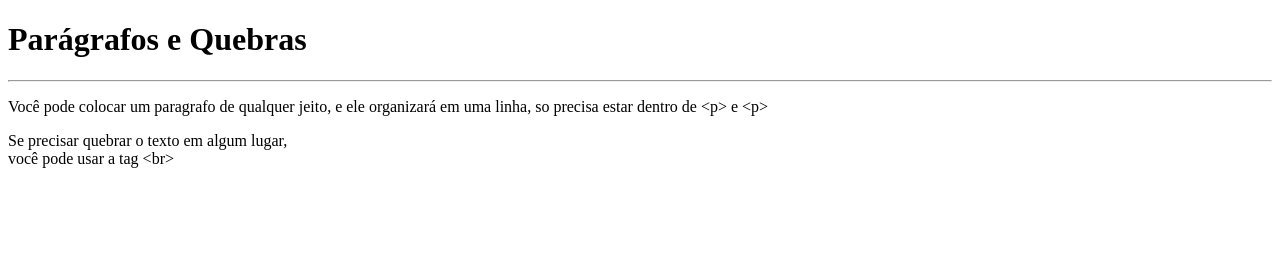
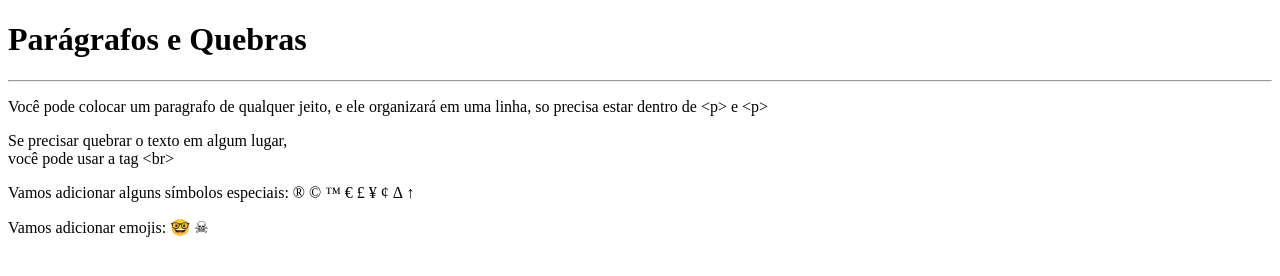
Before and after one commit to irlAndrade/HTML-CSS-CURSO, a plain HTML site: page Exercicios/Exercicio 01/index.html in a window 1280 px wide. Drawn offline with Linux system fonts and the light colour scheme.

Commit message:
Update index.html

```diff
--- a/Exercicios/Exercicio 01/index.html
+++ b/Exercicios/Exercicio 01/index.html
@@ -13,8 +13,23 @@
         paragrafo
         de qualquer jeito, e ele organizará em uma linha,
         so precisa
-        estar dentro de &lt;p&gt; e &lt;p&gt;
+        estar dentro de &lt;p&gt; e &lt;p&gt; <!-- LESS THAN / GREATER THAN-->
     </p>
     <p>Se precisar quebrar o texto em algum lugar,<br> você pode usar a tag &lt;br&gt;</p>
+    <p>Vamos adicionar alguns símbolos especiais:
+        &reg;
+        &copy;
+        &trade;
+        &euro;
+        &pound;
+        &yen;
+        &cent;
+        &Delta;
+        &uarr;
+    </p>
+    <p>Vamos adicionar emojis:
+        &#x1F913;
+        &#x2620;
+    </p>
 </body>
 </html>
```
